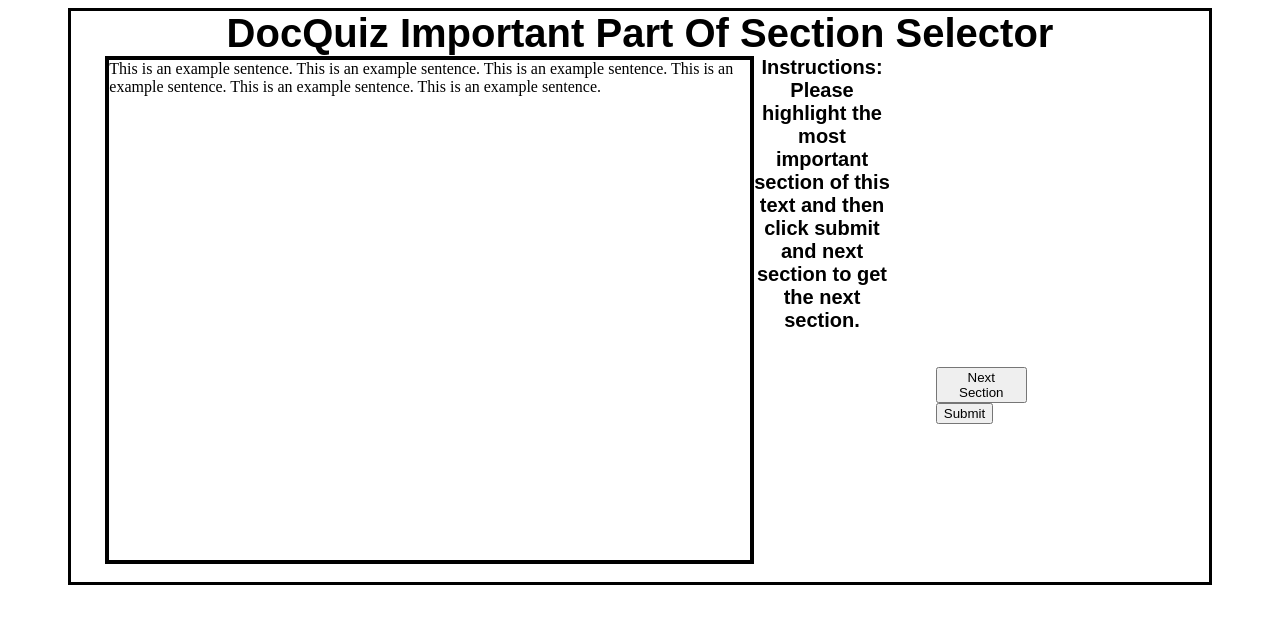
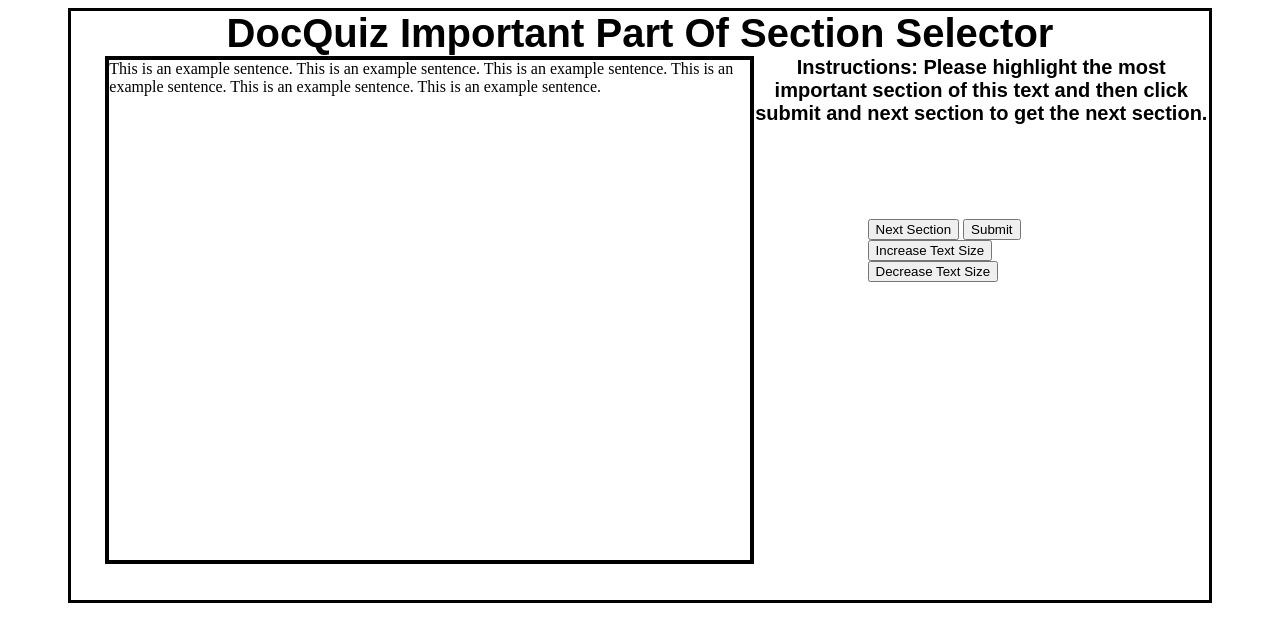
Before and after one commit to andy1uu/DocQuiz, a plain HTML site: page index.html in a window 1280 px wide. Drawn offline with Linux system fonts and the light colour scheme.

Commit message:
updated html, css, and js

```diff
--- a/index.html
+++ b/index.html
@@ -52,6 +52,14 @@
       <button id = "submit" >
         Submit
       </button>
+
+      <button id = "increase-text-size" >
+        Increase Text Size
+      </button>
+
+      <button id = "decrease-text-size" >
+        Decrease Text Size
+      </button>
     </div>
     <br>
   </div>
--- a/style.css
+++ b/style.css
@@ -40,19 +40,20 @@ header {
 #instructions {
 
     text-align: center;
-    width: 30%;
     font: bold 20px Arial;
     grid-column-start: 2;
     grid-column-end: 3;
     grid-row: 2;
 
-
 }
 
 #buttons {
-    width: 20%;
+
+    width: 50%;
     margin-left: auto;
     margin-right: auto;
     grid-column: 2;
-    grid-row: 3;
+    grid-row-start: 3;
+    grid-row-end: 6;
+
 }
```
Also changed, not shown: index.js (added, +17 -0 lines).
